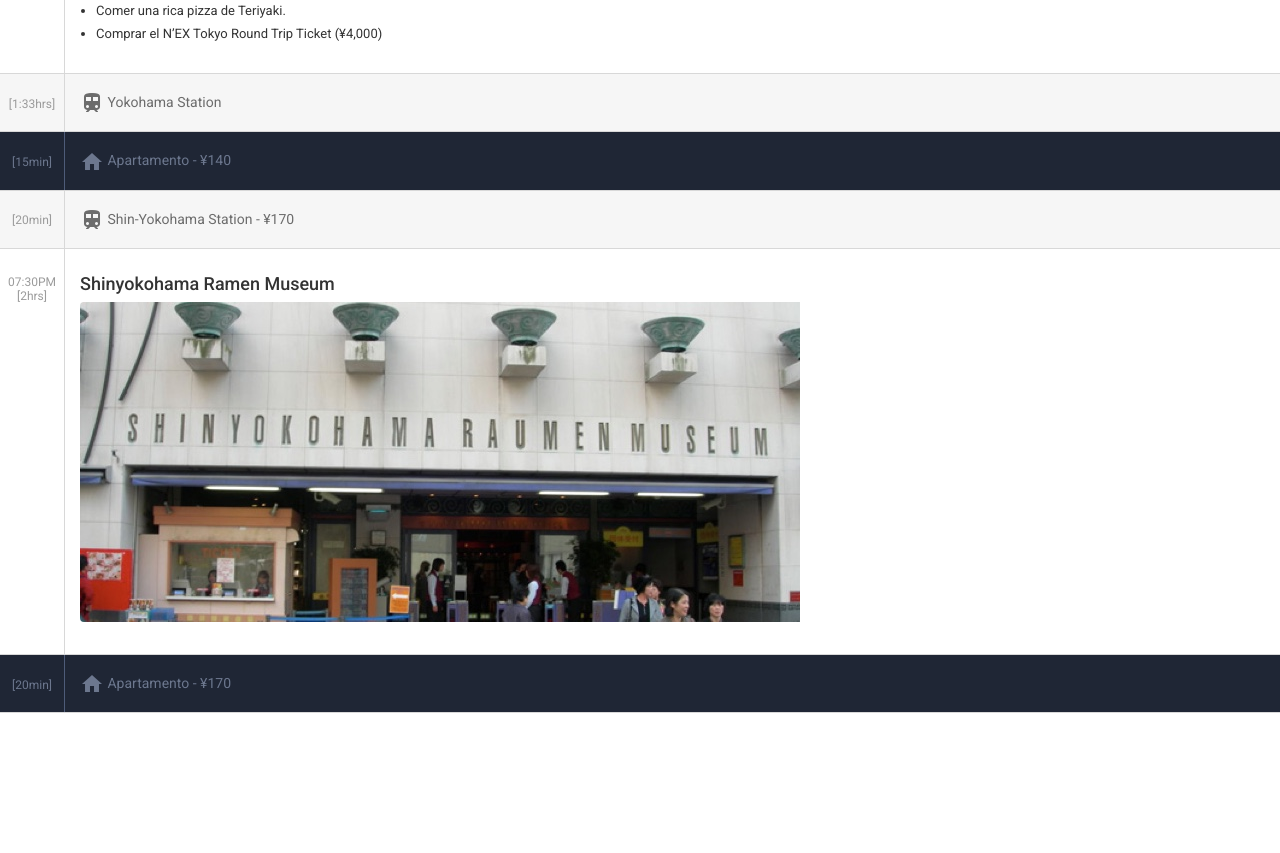
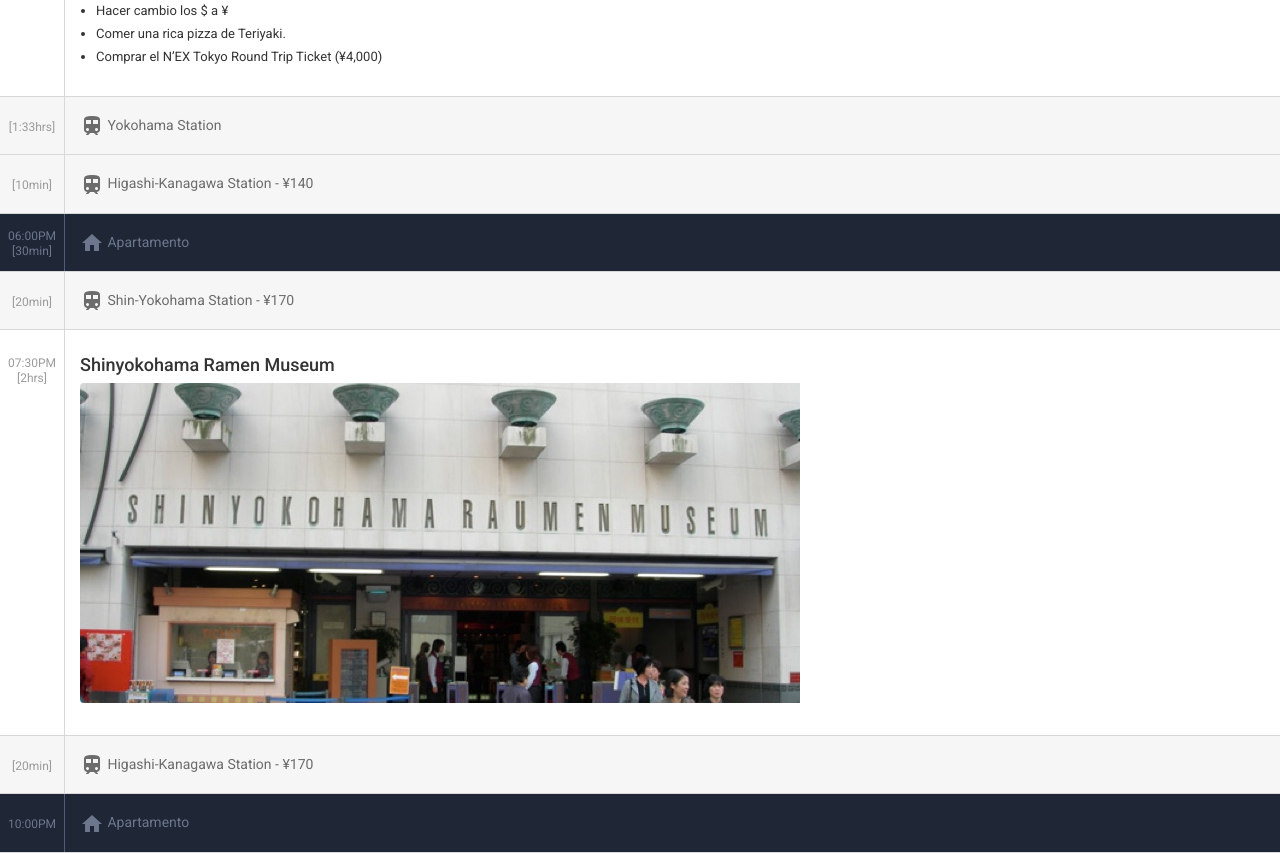
Before and after one commit to ealexander89/japon2018, a plain HTML site: page days/day1.html in a window 1280 px wide. Shown: the part 609-1462 px from the top of the page. Before the commit the page ends 1322 px from the top, so only its background shows below. Drawn offline with Linux system fonts and the light colour scheme.

Commit message:
change info

```diff
--- a/days/day1.html
+++ b/days/day1.html
@@ -42,6 +42,8 @@
                         Recoger el WiFi en el Post Office.
                     </li>
                     <li>
+                        Hacer cambio los $ a ¥
+                    <li>
                         Comer una rica pizza de Teriyaki.
                     </li>
                     <li>
@@ -64,22 +66,37 @@
                 </p>
             </div>
         </a>
-        <!-- HOUSE -->
-        <a href="" class="plan plan-house">
+        <!-- TRANSITION -->
+        <a href="https://goo.gl/maps/TTksK8tpevN2" class="plan plan-transition">
             <div class="plan-info">
                 <p class="plan-time">
                     <span>
-                    [15min]
+                    [10min]
+                    </span>
+                </p>
+                <p>
+                    <i class="material-icons">train</i>
+                    Higashi-Kanagawa Station - ¥140
+                </p>
+            </div>
+        </a>
+        <!-- HOUSE -->
+        <a href="https://goo.gl/maps/pH4T7yht4wx" class="plan plan-house">
+            <div class="plan-info">
+                <p class="plan-time">
+                    06:00PM
+                    <span>
+                    [30min]
                     </span>
                 </p>
                 <p>
                     <i class="material-icons">home</i>
-                    Apartamento - ¥140
+                    Apartamento
                 </p>
             </div>
         </a>
         <!-- TRANSITION -->
-        <a href="" class="plan plan-transition">
+        <a href="https://goo.gl/maps/toht4Hm2Vvu" class="plan plan-transition">
             <div class="plan-info">
                 <p class="plan-time">
                     <span>
@@ -111,8 +128,8 @@
                 <img src="../images/day1/ramen-museum.jpg">
             </figure>
         </a>
-        <!-- HOUSE -->
-        <a href="" class="plan plan-house">
+        <!-- TRANSITION -->
+        <a href="https://goo.gl/maps/TTksK8tpevN2" class="plan plan-transition">
             <div class="plan-info">
                 <p class="plan-time">
                     <span>
@@ -120,8 +137,20 @@
                     </span>
                 </p>
                 <p>
+                    <i class="material-icons">train</i>
+                    Higashi-Kanagawa Station - ¥170
+                </p>
+            </div>
+        </a>
+        <!-- HOUSE -->
+        <a href="https://goo.gl/maps/pH4T7yht4wx" class="plan plan-house">
+            <div class="plan-info">
+                <p class="plan-time">
+                    10:00PM
+                </p>
+                <p>
                     <i class="material-icons">home</i>
-                    Apartamento - ¥170
+                    Apartamento
                 </p>
             </div>
         </a>
```
